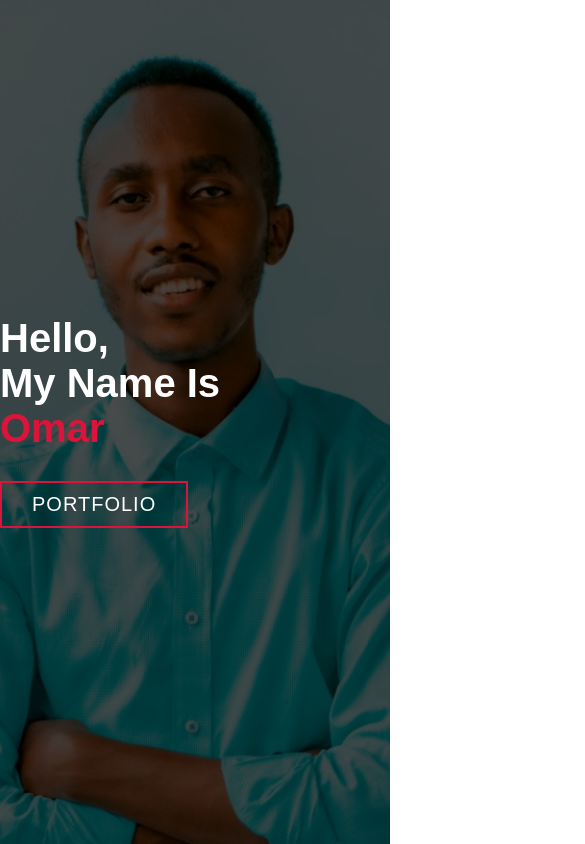
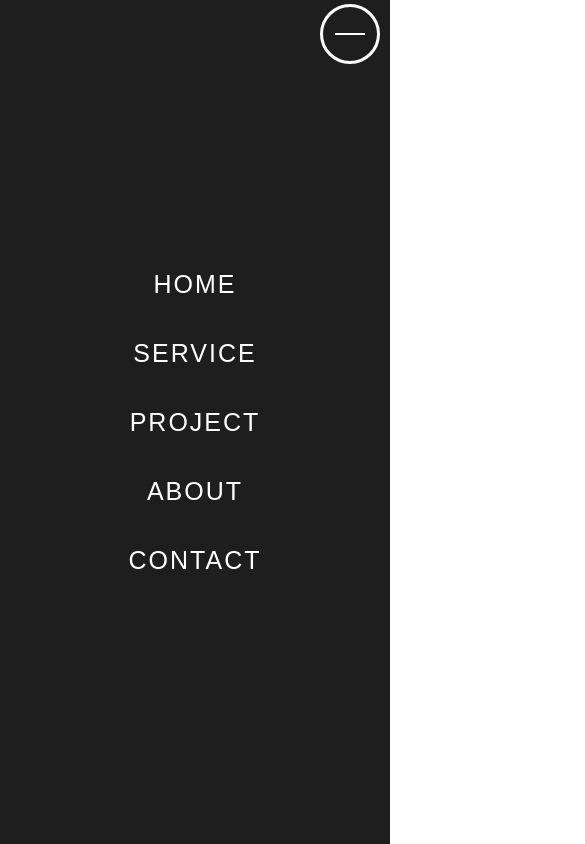
Before and after one commit to nyirurugoomar/Personal-blog, a plain HTML site: page index.html in a window 390 px wide. Shown: the top 844 px of the page, 585 px wide, since content can reach past the window. Drawn offline with Linux system fonts and the light colour scheme; a web font is replaced by a local one.

Commit message:
fixing responsive issue

```diff
--- a/css/style.css
+++ b/css/style.css
@@ -31,6 +31,101 @@ p {
   font-size: 1.4rem;
   line-height: 1, 9rem;
 }
+/* HEADING START  */
+#header {
+  position: fixed;
+  z-index: 1000;
+  left: 0;
+  top: 0;
+  width: 100vw;
+  height: auto;
+}
+#header .header {
+  min-height: 8vh;
+  background-color: rgba(31, 30, 30, 0.24);
+}
+#header .nav-bar {
+  display: flex;
+  align-items: center;
+  justify-content: space-between;
+  width: 100%;
+  height: 100%;
+  max-width: 1300px;
+  padding: 0 10px;
+}
+#header .nav-list ul {
+  list-style: none;
+  position: absolute;
+  background-color: rgb(31, 30, 30);
+  width: 100vw;
+  height: 100vh;
+  left: 0;
+  top: 0;
+  display: flex;
+  flex-direction: column;
+  justify-content: center;
+  align-items: center;
+  z-index: 1;
+  overflow: hidden;
+}
+#header .nav-list ul a {
+  font-size: 2.5rem;
+  font-weight: 500;
+  letter-spacing: 0.2rem;
+  text-decoration: none;
+  color: white;
+  text-transform: uppercase;
+  padding: 20px;
+  display: block;
+}
+#header .nav-list ul a::after {
+  content: attr(data-after);
+  position: absolute;
+  top: 50%;
+  left: 50%;
+  transform: translate(-50%, -50%) scale(0);
+  color: rgba(240, 248, 255, 0.021);
+  font-size: 10rem;
+  letter-spacing: 50px;
+  z-index: -1;
+  transition: 0.3s ease letter-spacing;
+}
+#header .nav-list ul li:hover a::after {
+  transform: translate(-50%, -50%) scale(1);
+  letter-spacing: initial;
+}
+#header .hamburger {
+  z-index: 100;
+  height: 60px;
+  width: 60px;
+  display: inline-block;
+  border: 3px solid white;
+  position: relative;
+  border-radius: 50%;
+  display: flex;
+  justify-content: center;
+  align-items: center;
+  cursor: pointer;
+}
+#header .hamburger .bar {
+  height: 2px;
+  width: 30px;
+  background-color: white;
+  position: relative;
+}
+#header .hamburger .bar::after,
+#header .hamburger .bar::before {
+  content: "";
+  position: absolute;
+  height: 100%;
+  width: 100%;
+  left: 0;
+  background-color: white;
+  transition: 0.3s ease;
+  transition-property: top, bottom;
+}
+
+/* HEADING END*/
 
 .section-title {
   font-size: 4rem;
@@ -160,6 +255,7 @@ make h1 to animation seconds
   line-height: 2.5rem;
   font-weight: 300;
   letter-spacing: 0.05rem;
+  margin-bottom: 20px;
 }
 #services .service-bottom {
   color: white;
@@ -211,6 +307,10 @@ make h1 to animation seconds
 
 #services .service-item p {
   color: white;
+}
+#services .service-top {
+  width: 800px;
+  margin: 0 auto;
 }
 
 /*project recent section start*/
@@ -457,6 +557,7 @@ make h1 to animation seconds
     flex-basis: 45%;
     margin: 1.5%;
   }
+
   #projects .project-item {
     flex-direction: row;
   }
@@ -501,7 +602,28 @@ make h1 to animation seconds
     width: 100%;
     display: flex;
     flex-direction: row;
+    margin: 0;
+    padding: 20px;
+  }
+  #contact .contact-item {
+    margin: 20px;
+  }
+  #contact .contact-item .icon {
+    height: 40px;
+    width: 40px;
+  }
+  #contact .contact-item .contact-info h2 {
+    width: 100%;
+  }
+}
+/* Media query for tablet END*/
+
+/* Media query for  desktop Start */
+@media only screen and (min-width: 1200px) {
+  #services .service-bottom .service-item {
+    flex-basis: 22%;
+    margin: 1.5%;
   }
 }
 
-/* Media query for tablet END*/
+/* Media query for  desktop END */
--- a/index.html
+++ b/index.html
@@ -8,6 +8,28 @@
     <link rel="stylesheet" href="css/style.css">
     <title>My website</title>
 </head>
+<!-- HEADER START -->
+<section id="header">
+    <div class="header container">
+        <div class="nav-bar">
+            <div class="brand">
+                <a href="#hero"><h1><span>O</span>MAR</h1></a>
+            </div>
+            <div class="nav-list">
+                <div class="hamburger"><div class="bar"></div></div>
+                <ul>
+                    <li><a href="#" data-after="HOME">HOME</a></li>
+                    <li><a href="#" data-after="SERVICE">SERVICE</a></li>
+                    <li><a href="#" data-after="Project">PROJECT</a></li>
+                    <li><a href="#" data-after="ABOUT">ABOUT</a></li>
+                    <li><a href="#" data-after="CONTACT">CONTACT</a></li>
+                </ul>
+            </div>
+        </div>
+    </div>
+</section>
+<!-- HEADER END -->
+
 
 <body>
     <section id="hero">
@@ -38,7 +60,7 @@
             </div>
             <div class="service-bottom">
                 <div class="service-item">
-                  <div class="icon"><img src="https://img.icons8.com/ios/50/000000/service.png"/></div>
+                    <div class="icon"><img src="https://img.icons8.com/ios/50/000000/service.png" /></div>
 
                     <h2>WEB DEVELOPMENT</h2>
                     <P>Lorem ipsum dolor sit amet, consectetur adipiscing
@@ -49,7 +71,7 @@
                         orci. Nam congue mi</P>
                 </div>
                 <div class="service-item">
-                    <div class="icon"><img src="https://img.icons8.com/ios/50/000000/service.png"/></div>
+                    <div class="icon"><img src="https://img.icons8.com/ios/50/000000/service.png" /></div>
 
                     <h2>WEB DEVELOPMENT</h2>
                     <P>Lorem ipsum dolor sit amet, consectetur adipiscing
@@ -60,7 +82,7 @@
                         orci. Nam congue mi</P>
                 </div>
                 <div class="service-item">
-                        <div class="icon"><img src="https://img.icons8.com/ios/50/000000/service.png"/></div>
+                    <div class="icon"><img src="https://img.icons8.com/ios/50/000000/service.png" /></div>
 
                     <h2>WEB DEVELOPMENT</h2>
                     <P>Lorem ipsum dolor sit amet, consectetur adipiscing
@@ -72,7 +94,7 @@
                 </div>
 
                 <div class="service-item">
-                            <div class="icon"><img src="https://img.icons8.com/ios/50/000000/service.png"/></div>
+                    <div class="icon"><img src="https://img.icons8.com/ios/50/000000/service.png" /></div>
 
                     <h2>WEB DEVELOPMENT</h2>
                     <P>Lorem ipsum dolor sit amet, consectetur adipiscing
@@ -174,7 +196,7 @@
             </div>
             <div class="col-right">
                 <h1 class="section-title">About <span>Me</span></h1>
-            <h2>Front  End Developer</h2>
+                <h2>Front End Developer</h2>
                 <P>Lorem ipsum dolor sit amet, consectetur adipiscing elit. Pellentes
                     que tortor ex, ullamcorper vel augue at, commodo scelerisque diam.
                     Cras ex lorem, laoreet sed n eque a, tristique tincidunt eros.
@@ -206,11 +228,13 @@
 
     <section id="contact">
         <div class="contact container">
-        <div><h1 class="section-title">contact <span>INFO</span></h1></div>
+            <div>
+                <h1 class="section-title">contact <span>INFO</span></h1>
+            </div>
             <div class="contact-items">
 
                 <div class="contact-item">
-                <div class="icon"><img src="https://img.icons8.com/ultraviolet/40/000000/phone.png"/></div>
+                    <div class="icon"><img src="https://img.icons8.com/ultraviolet/40/000000/phone.png" /></div>
                     <div class="contact-info">
                         <h1>PHONE</h1>
                         <H2>+250-784-418-127</H2>
@@ -218,7 +242,7 @@
                 </div>
 
                 <div class="contact-item">
-                <div class="icon"><img src="https://img.icons8.com/office/64/000000/email.png"/></div>
+                    <div class="icon"><img src="https://img.icons8.com/office/64/000000/email.png" /></div>
                     <div class="contact-info">
                         <h1>EMAIL</h1>
                         <H2>nyirurugoomar@gmail.com</H2>
@@ -226,7 +250,7 @@
                 </div>
 
                 <div class="contact-item">
-                <div class="icon"><img src="https://img.icons8.com/ultraviolet/40/000000/address.png"/></div>
+                    <div class="icon"><img src="https://img.icons8.com/ultraviolet/40/000000/address.png" /></div>
                     <div class="contact-info">
                         <h1>ADDRESS</h1>
                         <H2>KG 238st </H2>
@@ -245,21 +269,24 @@
 
     <section id="footer">
         <div class="footer container">
-        <div class="brand"><h1> <span>N</span>yirurugo<span>  O</span>mar</h1></div>
+            <div class="brand">
+                <h1> <span>N</span>yirurugo<span> O</span>mar</h1>
+            </div>
             <h2>---------------</h2>
             <div class="social-icon">
                 <div class="social-item">
-                <a href="#"><img src="https://img.icons8.com/material-outlined/24/000000/facebook-circled--v1.png"/></a>
+                    <a href="#"><img
+                            src="https://img.icons8.com/material-outlined/24/000000/facebook-circled--v1.png" /></a>
 
                 </div>
 
                 <div class="social-item">
-                <a href="#"><img src="https://img.icons8.com/material-outlined/24/000000/instagram-new.png"/></a>
+                    <a href="#"><img src="https://img.icons8.com/material-outlined/24/000000/instagram-new.png" /></a>
 
                 </div>
 
                 <div class="social-item">
-                <a href="#"><img src="https://img.icons8.com/material-outlined/24/000000/github.png"/></a>
+                    <a href="#"><img src="https://img.icons8.com/material-outlined/24/000000/github.png" /></a>
 
                 </div>
             </div>
@@ -269,6 +296,7 @@
     </section>
 
     <!--FOOTER SESSION END-->
+<script src="./js/app.js"></script>
 </body>
 
 </html>
--- /dev/null
+++ b/js/app.js
@@ -0,0 +1 @@
+let
```
Lines whose indentation alone changed are shown as unchanged.
